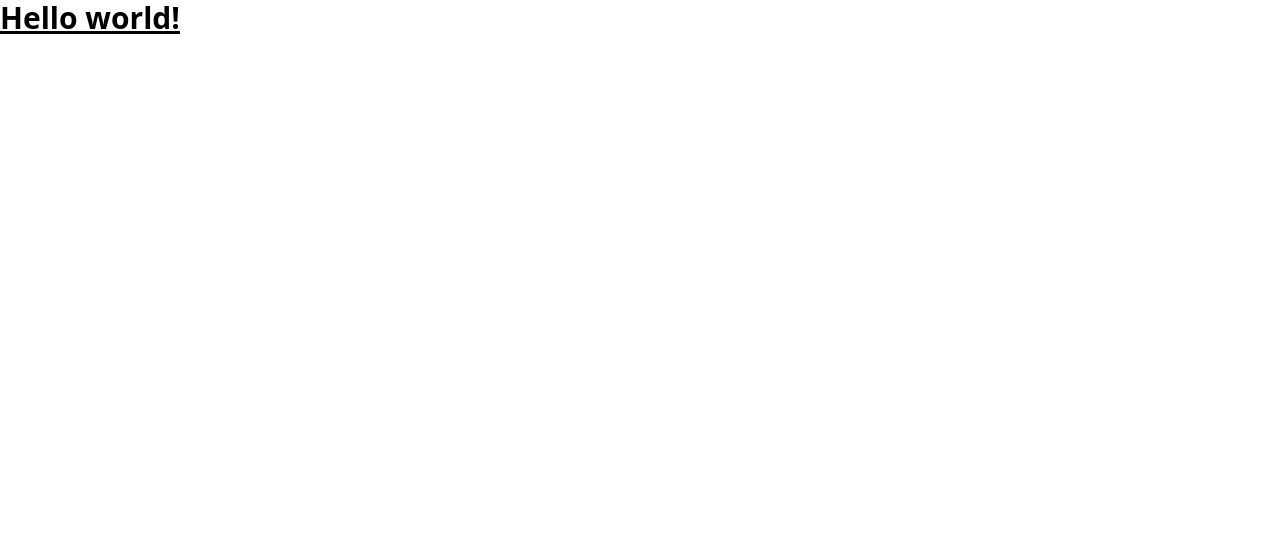
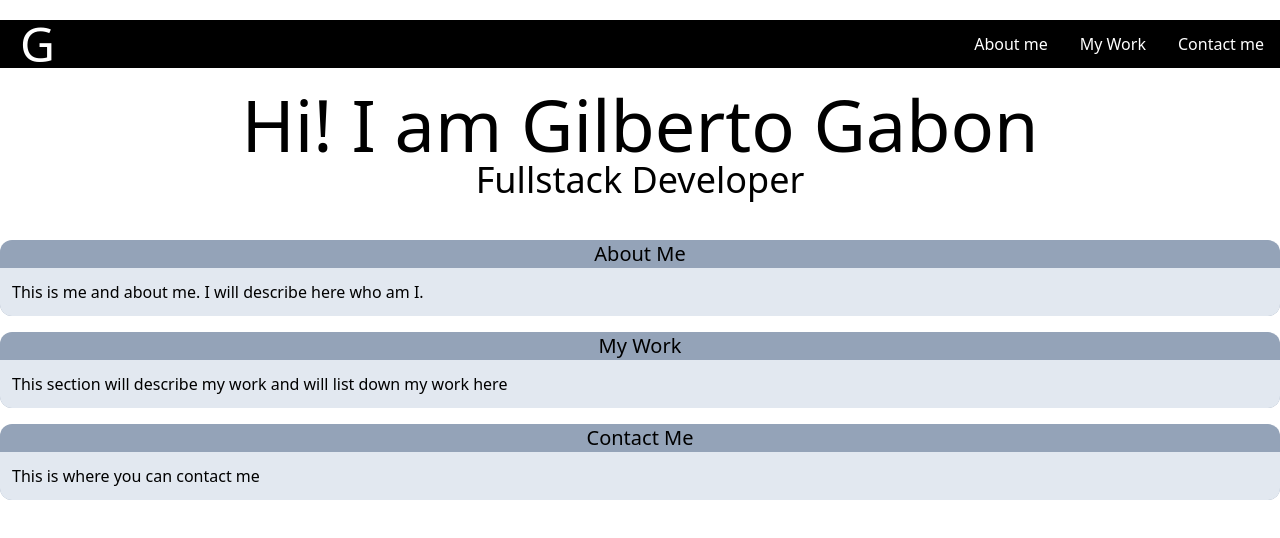
Before and after one commit to gagabon501/portfolio, a React (Create React App) app: page / in a window 1280 px wide. Shown: the top 538 px of the page. Built offline with nearby package versions, Linux system fonts and the light colour scheme.

Commit message:
Created components NavBar and Card

```diff
--- a/src/App.js
+++ b/src/App.js
@@ -1,7 +1,30 @@
+import NavBar from "./components/NavBar";
+import Card from "./components/Card";
 function App() {
   return (
-    <div className="App">
-      <h1 className="text-3xl font-bold underline">Hello world!</h1>
+    <div className="container mx-auto">
+      <NavBar />
+      <main>
+        <section id="hero" className="mb-10 mx-auto">
+          <div className="text-7xl text-center">Hi! I am Gilberto Gabon</div>
+          <div className="text-4xl text-center">Fullstack Developer</div>
+        </section>
+        <section id="aboutme" className="mb-4">
+          <Card
+            title="About Me"
+            body="This is me and about me. I will describe here who am I."
+          />
+        </section>
+        <section id="mywork" className="mb-4">
+          <Card
+            title="My Work"
+            body="This section will describe my work and will list down my work here"
+          />
+        </section>
+        <section id="contactme" className="mb-4">
+          <Card title="Contact Me" body="This is where you can contact me" />
+        </section>
+      </main>
     </div>
   );
 }
--- /dev/null
+++ b/src/components/Card.js
@@ -0,0 +1,12 @@
+import React from "react";
+
+function Card({ title, body }) {
+  return (
+    <div className="container mx-auto  bg-slate-400 rounded-xl">
+      <div className="text-xl text-center">{title}</div>
+      <div className="bg-slate-200 p-3 rounded-b-xl">{body}</div>
+    </div>
+  );
+}
+
+export default Card;
--- /dev/null
+++ b/src/components/NavBar.js
@@ -0,0 +1,18 @@
+import React from "react";
+
+function NavBar() {
+  return (
+    <div className="flex flex-row   bg-black color text-white mt-5 mb-5 shadow-slate-800">
+      <div className="basis-1/2 text-5xl ml-5">G</div>
+      <div className="basis-1/2">
+        <ul className="flex justify-end mt-3 ">
+          <li className="px-4">About me</li>
+          <li className="px-4">My Work</li>
+          <li className="px-4">Contact me</li>
+        </ul>
+      </div>
+    </div>
+  );
+}
+
+export default NavBar;
```
